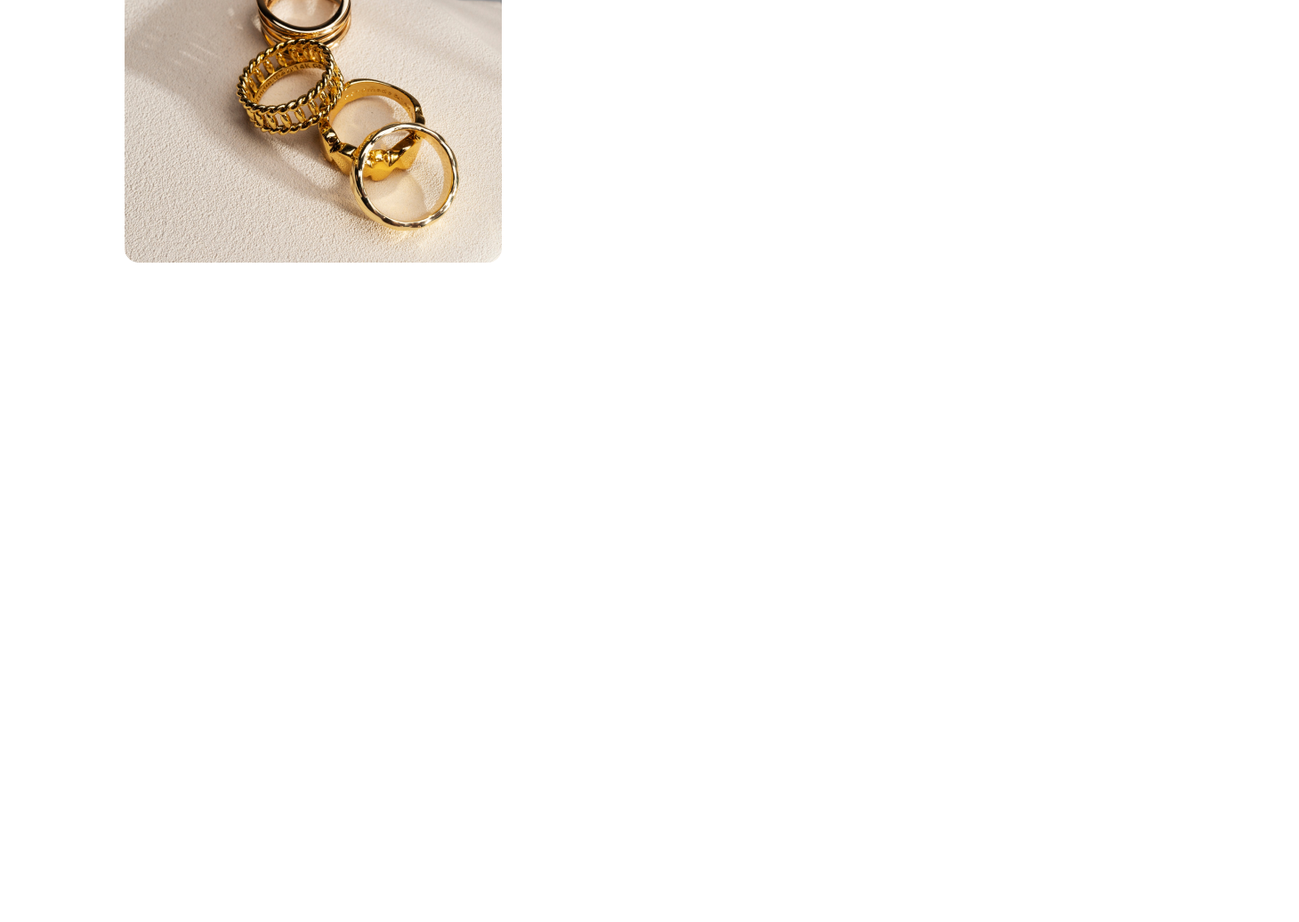
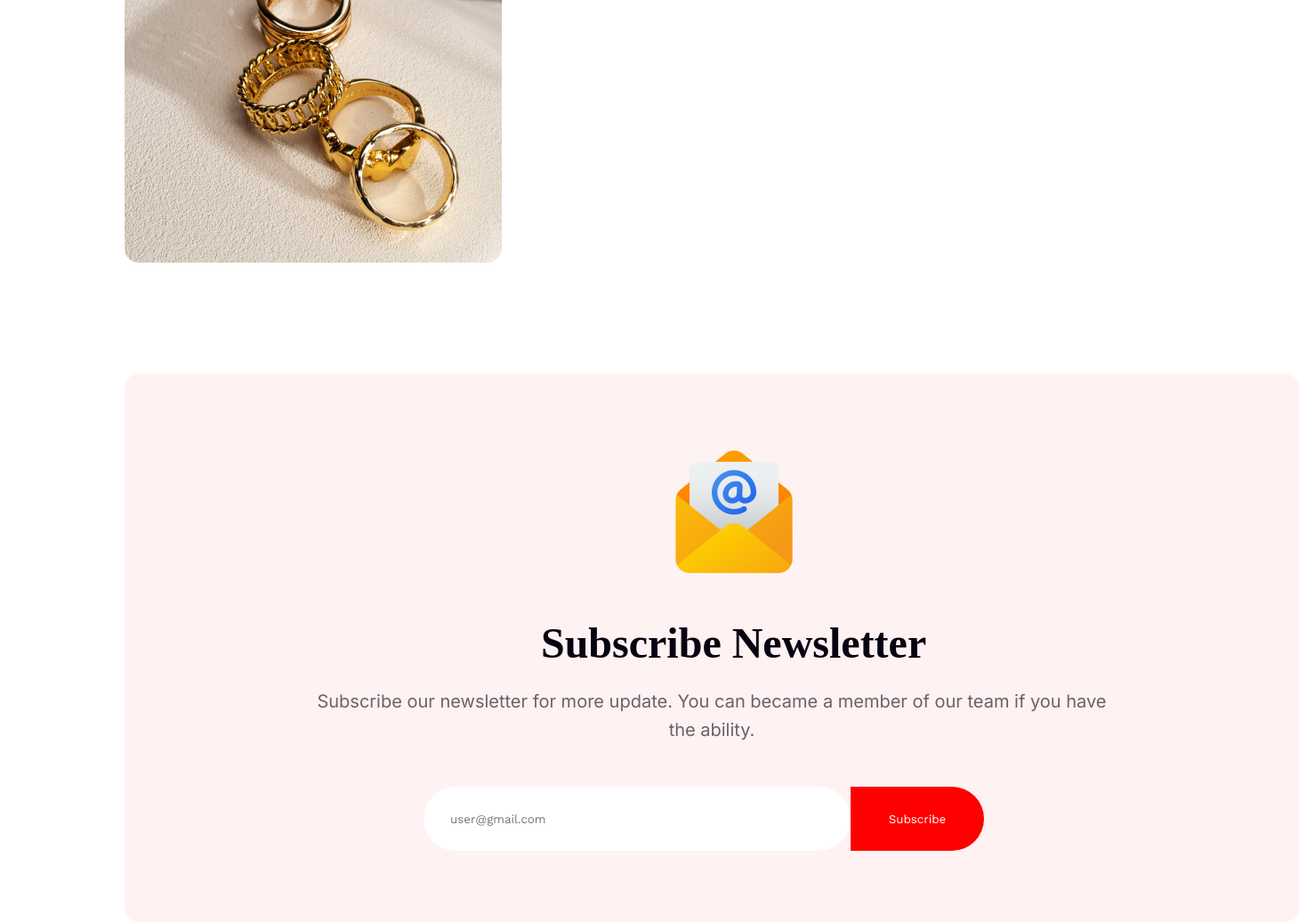
Before and after one commit to TinnyDatta/my-first-assignment, a plain HTML site: page index.html in a window 1280 px wide. Shown: the part 4295-5331 px from the top of the page at 89% size, 1460 px wide, since content can reach past the window. Before the commit the page ends 4595 px from the top, so only its background shows below. Drawn offline with nearby package versions, Linux system fonts and the light colour scheme.

Commit message:
finished newsletter section

```diff
--- a/index.html
+++ b/index.html
@@ -40,7 +40,7 @@
         <img src="resources/Group 70.png" alt="">
     </div>
   </section>
-  <section class="awesome">
+  <section class="gift">
     <div class="awesome-text">
       <p class="p-awesome">THE BEST GIFTS</p>
       <h3 class="awesome-title">Our Awesome Portfolio</h3>
@@ -59,6 +59,23 @@
         </div>
     </div>
   </section>
+  <section class="newsletter">
+    <div>
+        <div class="newsletter-content">
+            <img class="email-icon" src="resources/Group 61.png" alt="">
+            <h1 id="newsletter-h1">Subscribe Newsletter</h1>
+            <p id="newsletter-para">Subscribe our newsletter for more update. You can became a member of our team if you have the ability.</p>
+        </div>
+       <div class="newsletter-btn">
+        <form class="first-form" action="">
+            <input id="email" placeholder="user@gmail.com" type="email" name="" id="">
+                <br>
+               <button id="submit-btn">Subscribe</button>
+         </form>
+       </div>
+
+         </div>
+  </section>
     </main>
     <footer>
 
--- a/styles/portfolio.css
+++ b/styles/portfolio.css
@@ -153,12 +153,13 @@ p {
 }
 
 /* awesome  section */
-.awesome {
+.gift {
     width: 81%;
-    max-width: 1320px;
+    max-width: 1320pxpx;
     margin-left: 140px;
     margin-right: 140px;
     margin-top: 120px;
+    margin-bottom: 120px;
     align-items: center;
 
 }
@@ -202,6 +203,79 @@ p {
 .awesome-images {
     display: block;
     gap: 24px;
+}
+/* newsletter styles */
+.newsletter{
+    border-radius: 16px;
+background: rgba(255, 0, 0, 0.05);
+width: 1320px;
+    height: 616px;
+    background-repeat: no-repeat;
+    background-position: center;
+    background-size: cover;
+    margin-top: 120px ;
+    margin-left: 140px;
+    margin-right: 140px;
+    text-align: center;
+    justify-content: space-between;
+}
+.newsletter-content{
+    width: 81%;
+    max-width: 1320px;
+}
+.email-icon{
+    margin-top: 80px;
+    margin-left: 300px;
 
 
 }
+#newsletter-h1{
+    color: #070211;
+text-align: center;
+font-family: Merriweather;
+font-size: 48px;
+font-weight: 900;
+text-transform: capitalize;
+margin-top: 40px;
+margin-bottom: 22px;
+margin-left: 300px;
+}
+ #newsletter-para{
+    color: rgba(7, 2, 17, 0.60);
+text-align: center;
+font-family: Inter;
+font-size: 20px;
+font-weight: 400;
+line-height: 32px; /* 160% */
+width: 896px;
+margin: 15px 212px;
+}
+.newsletter-btn{
+    margin-top: 48px;
+}
+
+#email{
+    padding-left: 30px;
+
+}
+
+#submit-btn{
+    border-radius: 0px 50px 50px 0px;
+background: #F00;
+width: 210px;
+height: 72px;
+color: #FFF;
+border: none;
+}
+
+
+.newsletter form{
+    max-width: 630px;
+    margin: 15px 336px;
+    display: flex;
+}
+.newsletter form input{
+    width: 630px;
+    border: none;
+    border-radius: 50px;
+}
```
